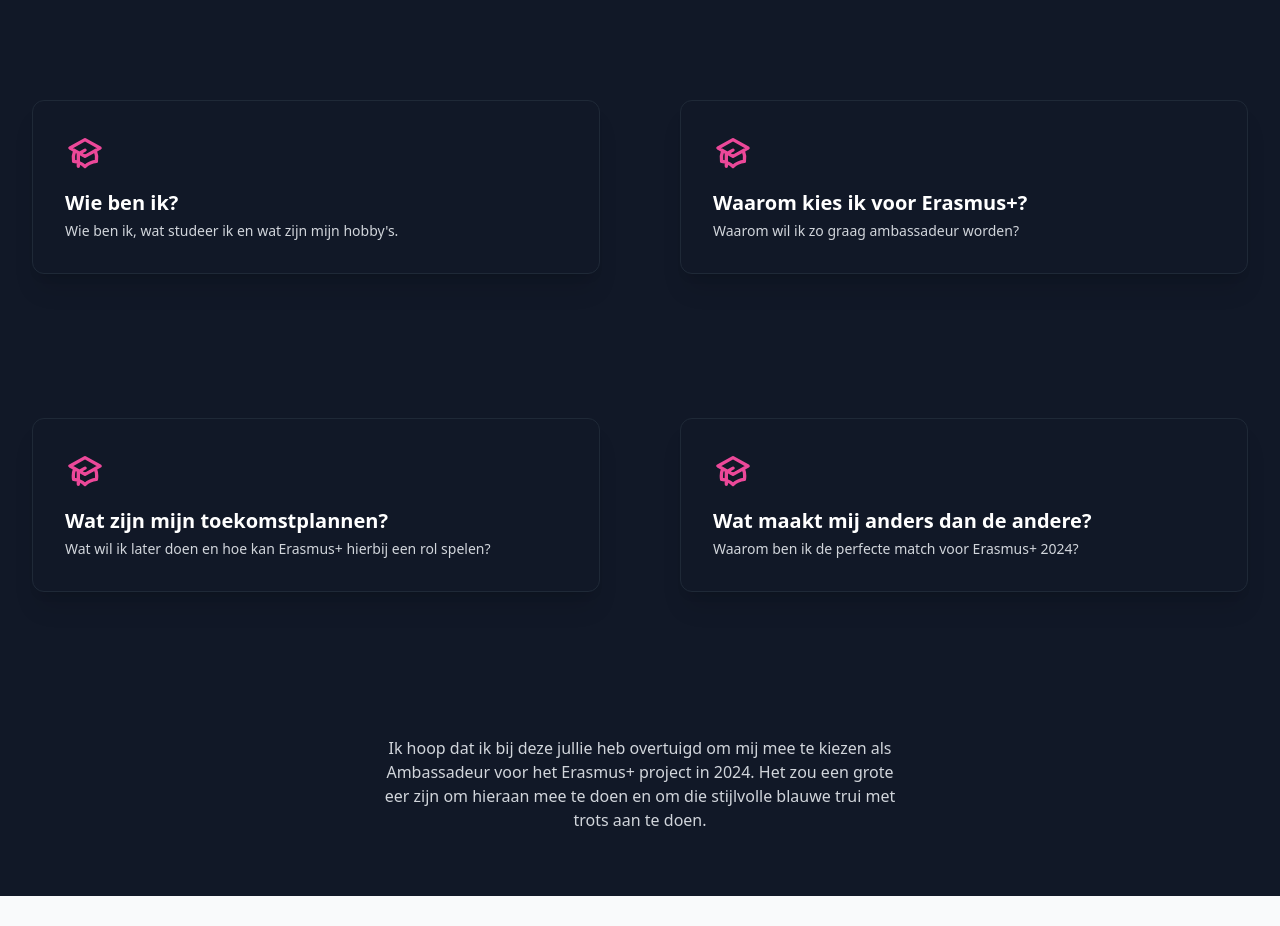
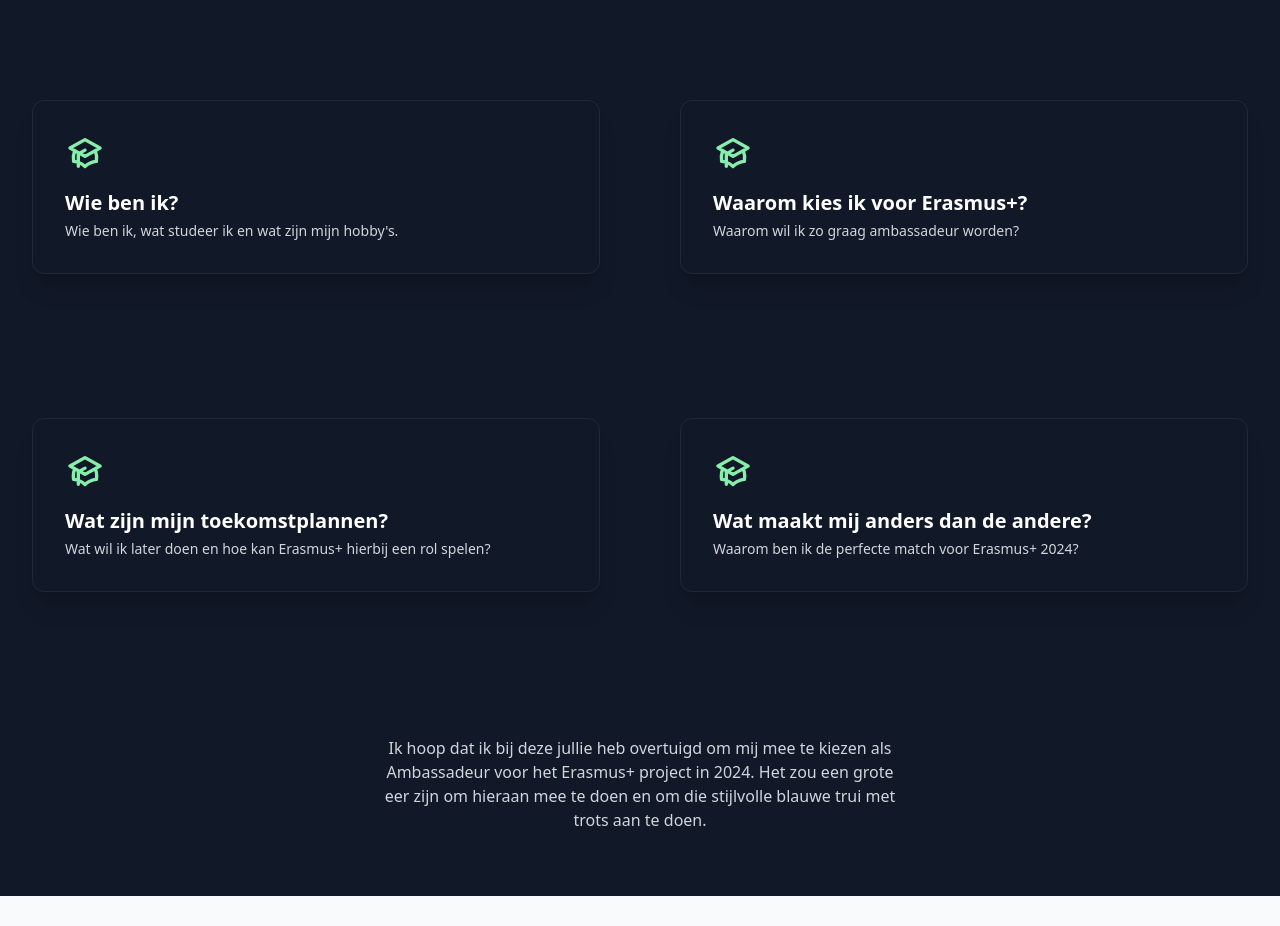
Before and after one commit to MarwanF611/Erasmus-Plus, a React (Vite) app: page / in a window 1280 px wide. Shown: the part 1060-1986 px from the top of the page. Built offline with nearby package versions, Linux system fonts and the light colour scheme.

Commit message:
Change color sections

```diff
--- a/src/components/section-components/section1.tsx
+++ b/src/components/section-components/section1.tsx
@@ -18,11 +18,11 @@
         <a
           onClick={openModal}
           style={{ cursor: "pointer" }}
-          className="block rounded-xl border border-gray-800 p-8 shadow-xl transition hover:border-pink-500/10 hover:shadow-pink-500/10 "
+          className="block rounded-xl border border-gray-800 p-8 shadow-xl transition hover:border-blue-500/10 hover:shadow-blue-500/10 "
         >
           <svg
             xmlns="http://www.w3.org/2000/svg"
-            className="h-10 w-10 text-pink-500"
+            className="h-10 w-10 text-green-300"
             fill="none"
             viewBox="0 0 24 24"
             stroke="currentColor"
--- a/src/components/section-components/section2.tsx
+++ b/src/components/section-components/section2.tsx
@@ -18,11 +18,11 @@
         <a
           onClick={openModal}
           style={{ cursor: "pointer" }}
-          className="block rounded-xl border border-gray-800 p-8 shadow-xl transition hover:border-pink-500/10 hover:shadow-pink-500/10 "
+          className="block rounded-xl border border-gray-800 p-8 shadow-xl transition hover:border-blue-500/10 hover:shadow-blue-500/10 "
         >
           <svg
             xmlns="http://www.w3.org/2000/svg"
-            className="h-10 w-10 text-pink-500"
+            className="h-10 w-10 text-green-300"
             fill="none"
             viewBox="0 0 24 24"
             stroke="currentColor"
--- a/src/components/section-components/section3.tsx
+++ b/src/components/section-components/section3.tsx
@@ -18,11 +18,11 @@
         <a
           onClick={openModal}
           style={{ cursor: "pointer" }}
-          className="block rounded-xl border border-gray-800 p-8 shadow-xl transition hover:border-pink-500/10 hover:shadow-pink-500/10 "
+          className="block rounded-xl border border-gray-800 p-8 shadow-xl transition hover:border-blue-500/10 hover:shadow-blue-500/10 "
         >
           <svg
             xmlns="http://www.w3.org/2000/svg"
-            className="h-10 w-10 text-pink-500"
+            className="h-10 w-10 text-green-300"
             fill="none"
             viewBox="0 0 24 24"
             stroke="currentColor"
--- a/src/components/section-components/section4.tsx
+++ b/src/components/section-components/section4.tsx
@@ -18,11 +18,11 @@
         <a
           onClick={openModal}
           style={{ cursor: "pointer" }}
-          className="block rounded-xl border border-gray-800 p-8 shadow-xl transition hover:border-pink-500/10 hover:shadow-pink-500/10 "
+          className="block rounded-xl border border-gray-800 p-8 shadow-xl transition hover:border-blue-500/10 hover:shadow-blue-500/10 "
         >
           <svg
             xmlns="http://www.w3.org/2000/svg"
-            className="h-10 w-10 text-pink-500"
+            className="h-10 w-10 text-green-300"
             fill="none"
             viewBox="0 0 24 24"
             stroke="currentColor"
```
